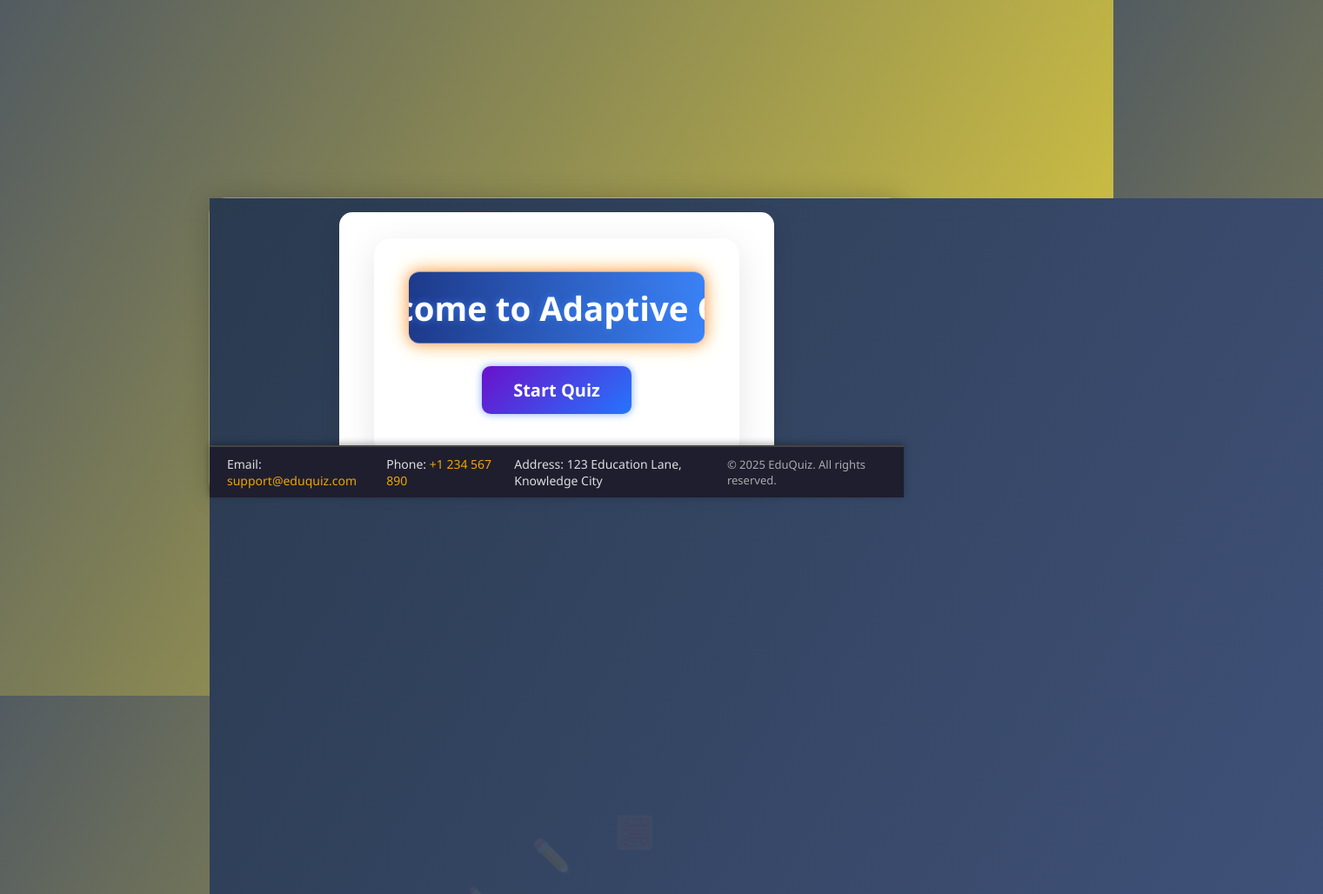
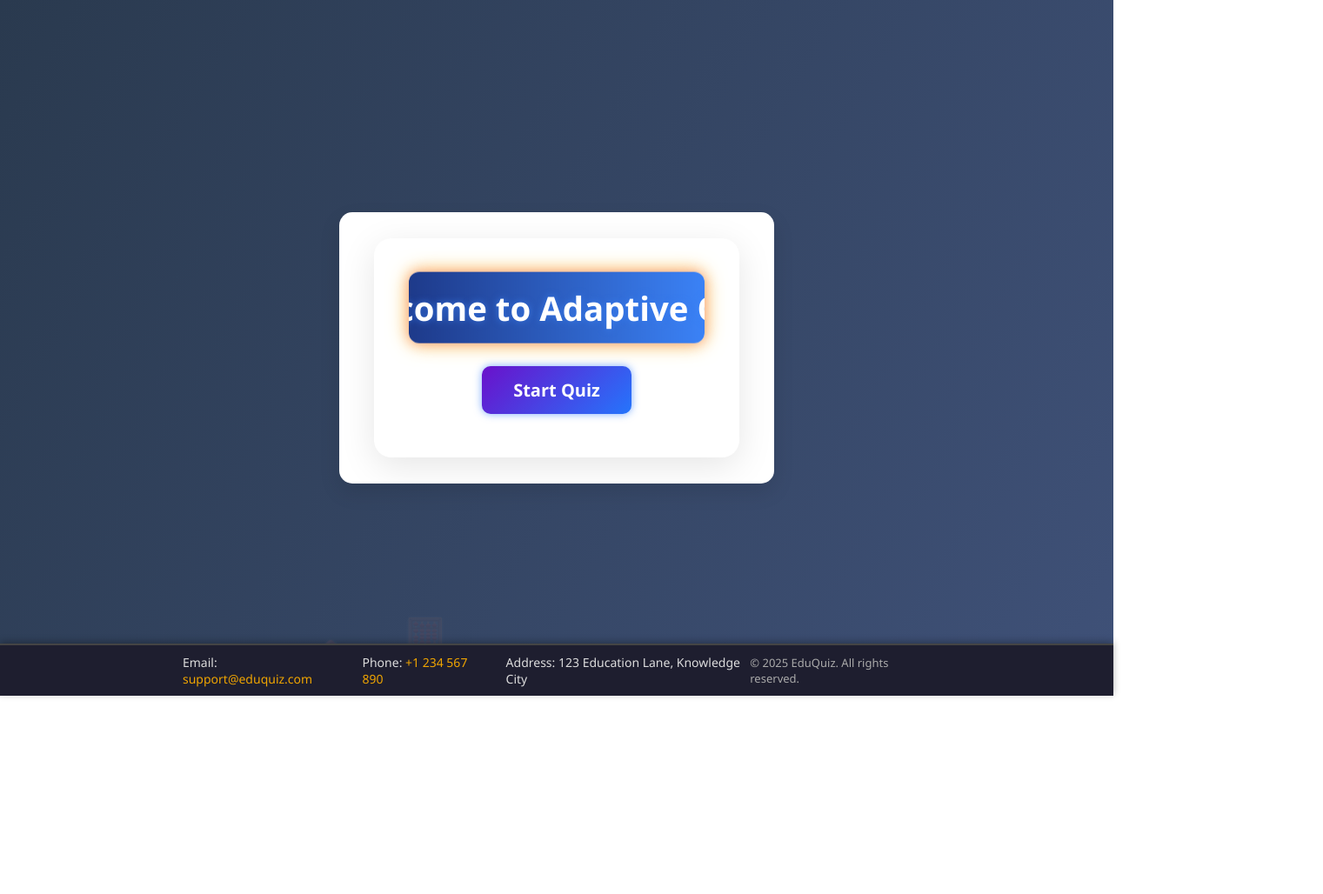
Before and after one commit to Krushna7875/Adaptive-Quiz-App, a plain HTML site: page index.html in a window 1280 px wide. Shown: the whole page at 87% size, 1521 px wide, since content can reach past the window. After the commit the page ends 800 px from the top, so only its background shows below. Drawn offline with nearby package versions, Linux system fonts and the light colour scheme.

Commit message:
index.html

```diff
--- a/index.html
+++ b/index.html
@@ -3,16 +3,13 @@
 <head>
   <meta charset="UTF-8" />
   <meta name="viewport" content="width=device-width, initial-scale=1" />
-  <meta name="viewport" content="width=device-width, initial-scale=1.0">
   <title>Adaptive Quiz Hackathon</title>
   <link rel="stylesheet" href="style.css" />
   <link href="https://fonts.googleapis.com/css2?family=Poppins:wght@400;600;700&display=swap" rel="stylesheet">
   <script src="https://cdn.jsdelivr.net/npm/canvas-confetti@1.6.0/dist/confetti.browser.min.js"></script>
 </head>
 <body>
-  <div class="container">
   <body>
-
     <div id="live-bg"></div>
     <!-- rest of your content -->
   </body>
@@ -57,7 +54,7 @@
         <button id="know-btn">Know</button>
         <button id="dontknow-btn">Don’t Know</button>
         <button id="next-btn" class="hidden">Next</button>
-    </div>
+      </div>
     </div>
   </section>
 
@@ -98,7 +95,6 @@
         &copy; 2025 EduQuiz. All rights reserved.
       </div>
     </div>
-  </div>
   </footer>
 </body>
 </html>
```
